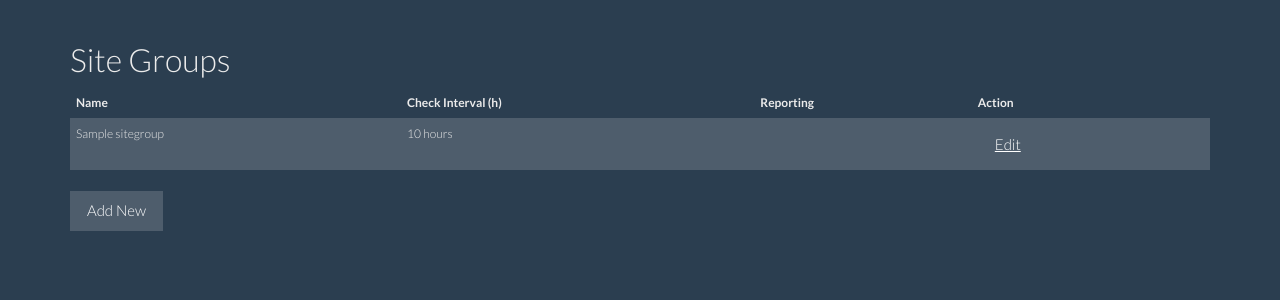
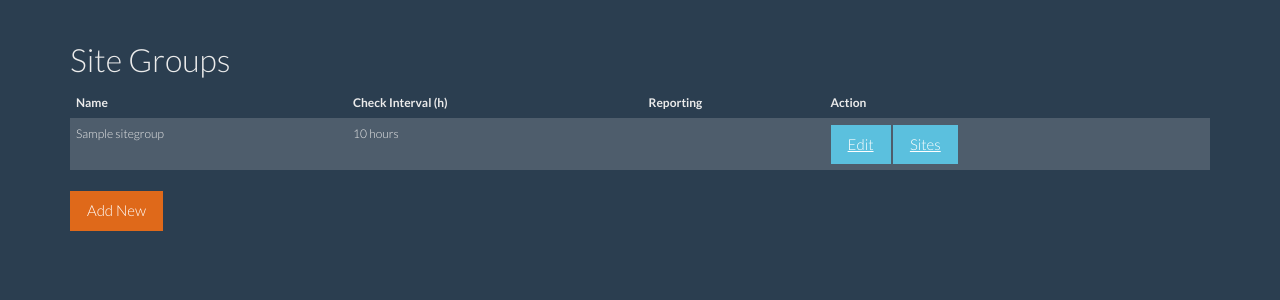
Before and after one commit to tykling/sslscout, a Django app: template src/sslscout/templates/list_sitegroups.html in a window 1280 px wide. Shown: the part 40-340 px from the top of the page. Run offline with Django 3.2, Linux system fonts and the light colour scheme; the template is opened without the code that fills it: most values are stand-ins (such as "Sample title", 1, 10 or a date in 2020); some libraries are stand-ins or nearby versions.

Commit message:
more work on sitegroups

```diff
--- a/src/sslscout/templates/list_sitegroups.html
+++ b/src/sslscout/templates/list_sitegroups.html
@@ -26,15 +26,17 @@
                                         <td>{{ sg.interval_hours }} hours</td>
                                         <td>{{ sg.alert }}</td>
                                         <td>
-                                            <a href="/sitegroups/edit/{{ sg.id }}/" class="btn btn-default">Edit</a>
-                                            {% if sg.site__set.count == 0 %}
+                                            <a href="/sitegroups/edit/{{ sg.id }}/" class="btn btn-info">Edit</a>
+                                            {% if sg.site_set.count == 0 %}
                                                 <a href="/sitegroups/delete/{{ sg.id }}/" class="btn btn-danger">Delete</a>
+                                            {% else %}
+                                                <a href="/sites/group/{{ sg.id }}/" class="btn btn-info">Sites</a>
                                             {% endif %}
                                         </td>
                                     </tr>
                                 {% endfor %}
                             </tbody>
                         </table>
-                        <p><a href="/sitegroups/add/" class="btn btn-default">Add New</a></p>
+                        <p><a href="/sitegroups/add/" class="btn btn-primary">Add New</a></p>
                     {% endif %}
                     {% endblock content %}
```
